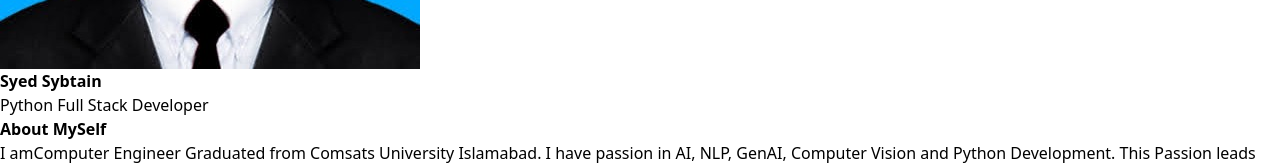
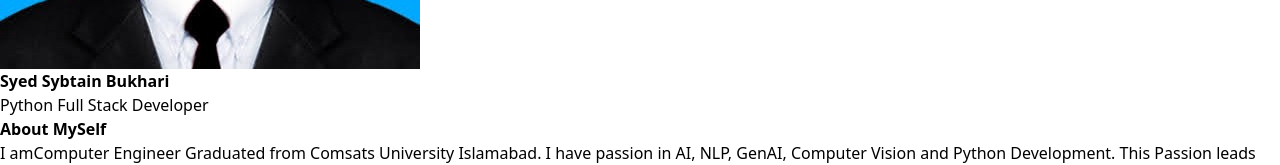
Before and after one commit to SyedSybtain/sybtain-portfolio, a React (Vite) app: page / in a window 1280 px wide. Shown: the part 351-516 px from the top of the page. Built offline with nearby package versions, Linux system fonts and the light colour scheme.

Commit message:
style updates

```diff
--- a/src/App.jsx
+++ b/src/App.jsx
@@ -15,7 +15,7 @@ function App() {
 
         <div className='min-w-[30%] h-max bg-sky-700 bg-opacity-90 p-4 rounded-xl flex flex-col items-center justify-center border-4 self-center'>
           <img className='rounded-full border-4 border-white min-w-[30%]' src={sybtainLogo} alt="" />
-          <b>Syed Sybtain</b>
+          <b>Syed Sybtain Bukhari</b>
           <p>Python Full Stack Developer</p>
         </div>
 
```
